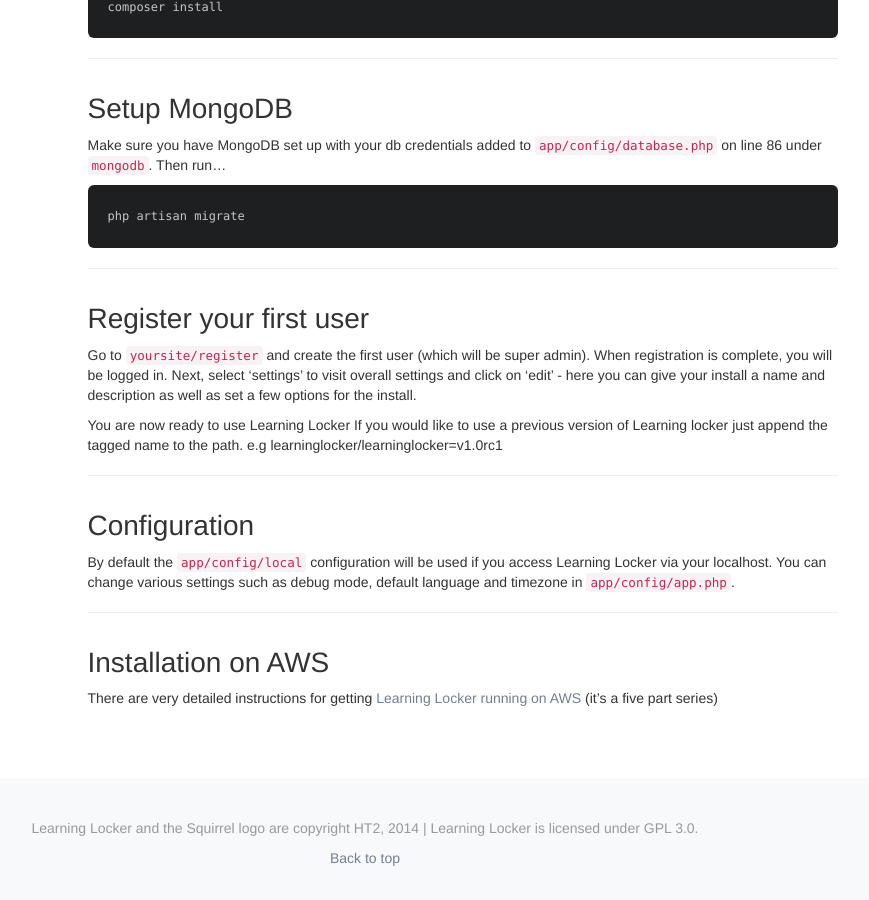
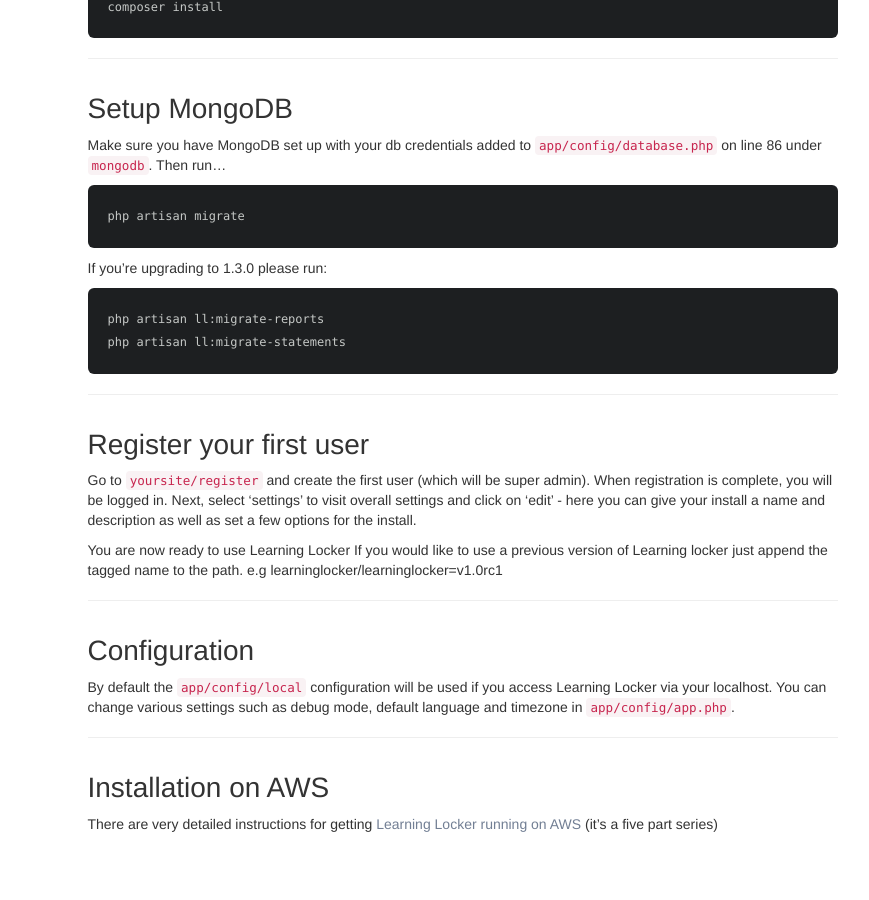
Before and after one commit to LearningLocker/docs, a Jekyll site: the page built from installation.md, in a window 1280 px wide and 900 px high, scrolled down 934 px. Shown: the whole window, without its empty margins (275-1144 px from the left). Built offline with Jekyll 4.4.1, drawn with Linux system fonts in a browser that asks for light colours; nearby versions of some CDN libraries.

Commit message:
Adds upgrade information for 1.3.0.

```diff
--- a/installation.md
+++ b/installation.md
@@ -38,6 +38,11 @@
 
     php artisan migrate
 
+If you're upgrading to 1.3.0 please run:
+
+    php artisan ll:migrate-reports
+    php artisan ll:migrate-statements
+
 ## Register your first user
 Go to `yoursite/register` and create the first user (which will be super admin). When registration is complete, you will be logged in. Next, select 'settings' to visit overall settings and click on 'edit' - here you can give your install a name and description as well as set a few options for the install.
 
```
